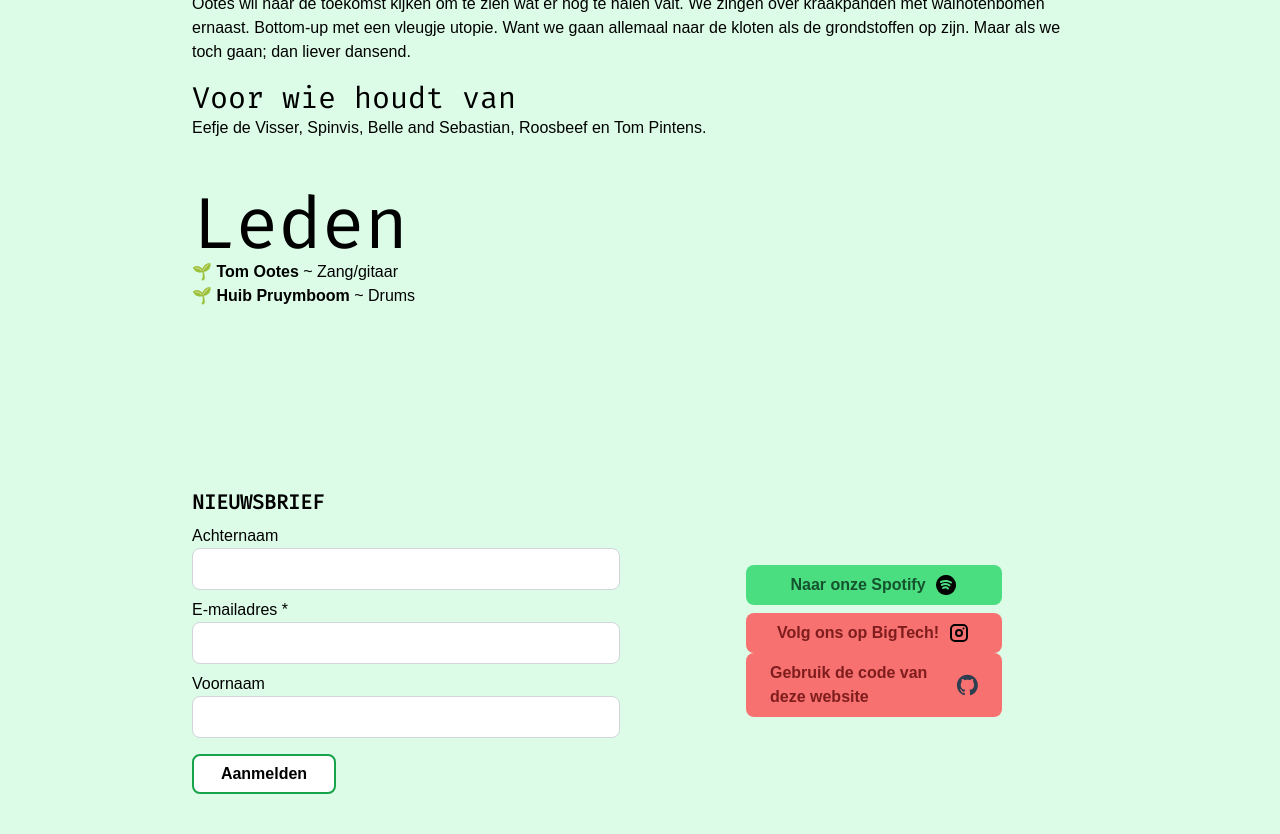
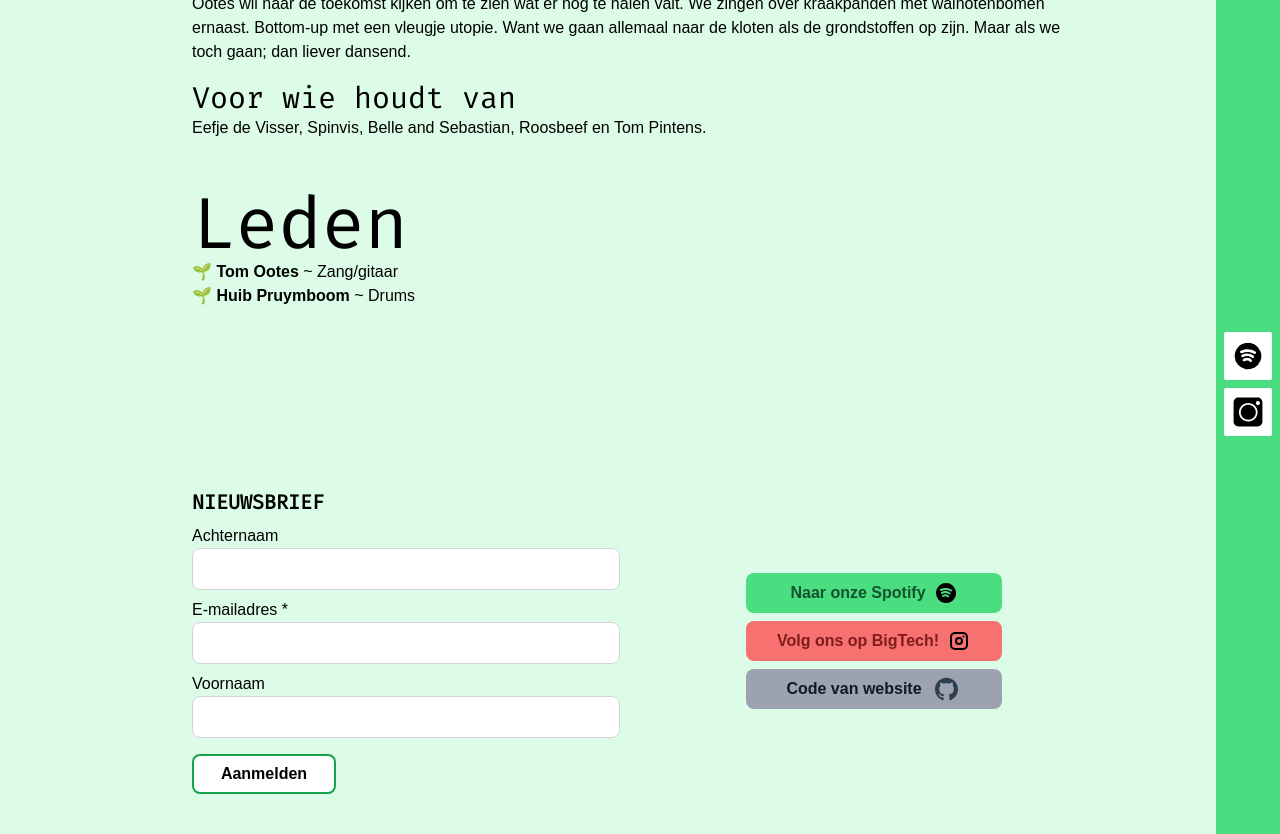
Before and after one commit to tomootes/ootes-band, a Jekyll site: the page built from index.html, in a window 1280 px wide and 900 px high, scrolled down 741 px, cut to the strip 66-900 px from the top of the window. Built offline with Jekyll 4.4.1, drawn with Linux system fonts in a browser that asks for light colours; nearby versions of some CDN libraries; a script that is not in the unit is left out.

Commit message:
added a sidebar mate

```diff
--- a/_includes/footer.html
+++ b/_includes/footer.html
@@ -22,13 +22,13 @@
             <span class="mr-2 text-green-900 font-bold">Naar onze Spotify</span>
             <svg  xmlns="http://www.w3.org/2000/svg"  width="24"  height="24"  viewBox="0 0 24 24"  fill="currentColor"  class="icon icon-tabler icons-tabler-filled icon-tabler-brand-spotify"><path stroke="none" d="M0 0h24v24H0z" fill="none"/><path d="M17 3.34a10 10 0 1 1 -15 8.66l.005 -.324a10 10 0 0 1 14.995 -8.336m-2.168 11.605c-1.285 -1.927 -4.354 -2.132 -6.387 -.777a1 1 0 0 0 1.11 1.664c1.195 -.797 3.014 -.675 3.613 .223a1 1 0 1 0 1.664 -1.11m1.268 -3.245c-2.469 -1.852 -5.895 -2.187 -8.608 -.589a1 1 0 0 0 1.016 1.724c1.986 -1.171 4.544 -.92 6.392 .465a1 1 0 0 0 1.2 -1.6m1.43 -3.048c-3.677 -2.298 -7.766 -2.152 -10.977 -.546a1 1 0 0 0 .894 1.788c2.635 -1.317 5.997 -1.437 9.023 .454a1 1 0 1 0 1.06 -1.696" /></svg>
         </a>
-        <a class="flex items-center justify-center bg-red-400 rounded-lg py-2 px-6 w-64" href="https://www.instagram.com/ootes.band/" target="_blank">
+        <a class="flex items-center justify-center bg-red-400 rounded-lg py-2 px-6 w-64 mb-2" href="https://www.instagram.com/ootes.band/" target="_blank">
             <span class="mr-2 text-red-900 font-bold">Volg ons op BigTech!</span>
             <svg  xmlns="http://www.w3.org/2000/svg"  width="24"  height="24"  viewBox="0 0 24 24"  fill="none"  stroke="currentColor"  stroke-width="2"  stroke-linecap="round"  stroke-linejoin="round"  class="icon icon-tabler icons-tabler-outline icon-tabler-brand-instagram"><path stroke="none" d="M0 0h24v24H0z" fill="none"/><path d="M4 8a4 4 0 0 1 4 -4h8a4 4 0 0 1 4 4v8a4 4 0 0 1 -4 4h-8a4 4 0 0 1 -4 -4z" /><path d="M9 12a3 3 0 1 0 6 0a3 3 0 0 0 -6 0" /><path d="M16.5 7.5v.01" /></svg>
         </a>
-        <a class="flex items-center justify-center bg-red-400 rounded-lg py-2 px-6 w-64" href="https://github.com/tomootes/ootes-band" target="_blank">
-            <span class="mr-2 text-red-900 font-bold">Gebruik de code van deze website</span>
-            <svg height="32" aria-hidden="true" viewBox="0 0 24 24" version="1.1" width="32" data-view-component="true"><path fill="#2c3e50" d="M12.5.75C6.146.75 1 5.896 1 12.25c0 5.089 3.292 9.387 7.863 10.91.575.101.79-.244.79-.546 0-.273-.014-1.178-.014-2.142-2.889.532-3.636-.704-3.866-1.35-.13-.331-.69-1.352-1.18-1.625-.402-.216-.977-.748-.014-.762.906-.014 1.553.834 1.769 1.179 1.035 1.74 2.688 1.25 3.349.948.1-.747.402-1.25.733-1.538-2.559-.287-5.232-1.279-5.232-5.678 0-1.25.445-2.285 1.178-3.09-.115-.288-.517-1.467.115-3.048 0 0 .963-.302 3.163 1.179.92-.259 1.897-.388 2.875-.388.977 0 1.955.13 2.875.388 2.2-1.495 3.162-1.179 3.162-1.179.633 1.581.23 2.76.115 3.048.733.805 1.179 1.825 1.179 3.09 0 4.413-2.688 5.39-5.247 5.678.417.36.776 1.05.776 2.128 0 1.538-.014 2.774-.014 3.162 0 .302.216.662.79.547C20.709 21.637 24 17.324 24 12.25 24 5.896 18.854.75 12.5.75Z"></path></svg>
+        <a class="flex items-center justify-center bg-gray-400 rounded-lg py-2 px-6 w-64" href="https://github.com/tomootes/ootes-band" target="_blank">
+            <span class="mr-2 text-gray-900 font-bold">Code van website</span>
+            <svg height="24" aria-hidden="true" viewBox="0 0 24 24" version="1.1" width="32" data-view-component="true"><path fill="#2c3e50" d="M12.5.75C6.146.75 1 5.896 1 12.25c0 5.089 3.292 9.387 7.863 10.91.575.101.79-.244.79-.546 0-.273-.014-1.178-.014-2.142-2.889.532-3.636-.704-3.866-1.35-.13-.331-.69-1.352-1.18-1.625-.402-.216-.977-.748-.014-.762.906-.014 1.553.834 1.769 1.179 1.035 1.74 2.688 1.25 3.349.948.1-.747.402-1.25.733-1.538-2.559-.287-5.232-1.279-5.232-5.678 0-1.25.445-2.285 1.178-3.09-.115-.288-.517-1.467.115-3.048 0 0 .963-.302 3.163 1.179.92-.259 1.897-.388 2.875-.388.977 0 1.955.13 2.875.388 2.2-1.495 3.162-1.179 3.162-1.179.633 1.581.23 2.76.115 3.048.733.805 1.179 1.825 1.179 3.09 0 4.413-2.688 5.39-5.247 5.678.417.36.776 1.05.776 2.128 0 1.538-.014 2.774-.014 3.162 0 .302.216.662.79.547C20.709 21.637 24 17.324 24 12.25 24 5.896 18.854.75 12.5.75Z"></path></svg>
         </a>
     </div>
 </div>
--- a/_includes/marquee.html
+++ b/_includes/marquee.html
@@ -1,4 +1,4 @@
-<div class="marquee pb-2 pt-2 absolute top-0 max-w-full hidden md:flex">
+<div class="marquee pb-2 pt-2 absolute top-0 max-w-full hidden md:flex z-50">
   <span class="text-base"
     >*** ONS ALBUM
     <a
--- a/_includes/nav.html
+++ b/_includes/nav.html
@@ -1,13 +1,19 @@
 <nav class="container mx-auto max-w-4xl text-lg sticky top-0 px-2 md:px-0 mb- md:mb-8">
-  <ul class="flex flex-row justify-around px-5 py-2 bg-green-400 text-white rounded-lg">
+  <ul class="flex flex-row justify-around items-center md:px-5 py-2 bg-green-400 text-white rounded-lg">
     {% assign pages = site.pages | where_exp: 'page', 'page.title' %}
     {% assign pages_sorted = pages | sort: 'date' | reverse %}
     {% for page in pages_sorted %}
-    <li class="text-base">
+    <li class="text-sm md:text-base">
       <a href="{{page.url}}" class="flex items-center text-green-900 font-bold">
         {{ page.title }}
       </a>
     </li>
     {% endfor %}
+    <li class="md:hidden text-sm md:text-base">
+      <a class="" href="https://open.spotify.com/artist/1tXuVg9XNIbVjaEQNW9xmL?si=ocOafhslQrCqE0bxdaH1Sw">
+        <svg  xmlns="http://www.w3.org/2000/svg" width="24" height="24" viewBox="0 0 24 24" fill="currentColor" class="icon icon-tabler icons-tabler-filled icon-tabler-brand-spotify w-8 h-8">
+        <path stroke="none" d="M0 0h24v24H0z" fill="none"></path><path d="M17 3.34a10 10 0 1 1 -15 8.66l.005 -.324a10 10 0 0 1 14.995 -8.336m-2.168 11.605c-1.285 -1.927 -4.354 -2.132 -6.387 -.777a1 1 0 0 0 1.11 1.664c1.195 -.797 3.014 -.675 3.613 .223a1 1 0 1 0 1.664 -1.11m1.268 -3.245c-2.469 -1.852 -5.895 -2.187 -8.608 -.589a1 1 0 0 0 1.016 1.724c1.986 -1.171 4.544 -.92 6.392 .465a1 1 0 0 0 1.2 -1.6m1.43 -3.048c-3.677 -2.298 -7.766 -2.152 -10.977 -.546a1 1 0 0 0 .894 1.788c2.635 -1.317 5.997 -1.437 9.023 .454a1 1 0 1 0 1.06 -1.696"></path></svg>
+      </a>
+    </li>
   </ul>
 </nav>
--- /dev/null
+++ b/_includes/sidebar.html
@@ -0,0 +1,11 @@
+<aside class="hidden md:flex bg-green-400 w-16 right-0 fixed top-0 h-full justify-center items-center flex-col px-2">
+    <a class="bg-white rounded-sm p-2 mb-2" href="https://open.spotify.com/artist/1tXuVg9XNIbVjaEQNW9xmL?si=ocOafhslQrCqE0bxdaH1Sw">
+        <svg  xmlns="http://www.w3.org/2000/svg" width="24" height="24" viewBox="0 0 24 24" fill="currentColor" class="icon icon-tabler icons-tabler-filled icon-tabler-brand-spotify w-8 h-8">
+        <path stroke="none" d="M0 0h24v24H0z" fill="none"></path><path d="M17 3.34a10 10 0 1 1 -15 8.66l.005 -.324a10 10 0 0 1 14.995 -8.336m-2.168 11.605c-1.285 -1.927 -4.354 -2.132 -6.387 -.777a1 1 0 0 0 1.11 1.664c1.195 -.797 3.014 -.675 3.613 .223a1 1 0 1 0 1.664 -1.11m1.268 -3.245c-2.469 -1.852 -5.895 -2.187 -8.608 -.589a1 1 0 0 0 1.016 1.724c1.986 -1.171 4.544 -.92 6.392 .465a1 1 0 0 0 1.2 -1.6m1.43 -3.048c-3.677 -2.298 -7.766 -2.152 -10.977 -.546a1 1 0 0 0 .894 1.788c2.635 -1.317 5.997 -1.437 9.023 .454a1 1 0 1 0 1.06 -1.696"></path></svg>
+    </a>
+    <a class="bg-white rounded-sm p-2" href="https://www.instagram.com/ootes.band/">
+        <svg class="w-8 h-8" version="1.1" viewBox="0 0 1200 1200" xmlns="http://www.w3.org/2000/svg">
+            <path d="m962.52 60h-725.04c-47.023 0.14844-92.082 18.895-125.33 52.148-33.254 33.25-52 78.309-52.148 125.33v725.04c0.14844 47.023 18.895 92.082 52.148 125.33 33.25 33.254 78.309 52 125.33 52.148h725.04c47.023-0.14844 92.082-18.895 125.33-52.148 33.254-33.25 52-78.309 52.148-125.33v-725.04c-0.14844-47.023-18.895-92.082-52.148-125.33-33.25-33.254-78.309-52-125.33-52.148zm-151.63 348.68c53.336 53.336 83.301 125.68 83.301 201.1 0 75.426-29.965 147.77-83.301 201.1-53.336 53.336-125.67 83.297-201.1 83.297-75.426 0-147.77-29.961-201.1-83.297-53.332-53.336-83.297-125.68-83.297-201.1 0-75.426 29.961-147.77 83.297-201.1 35.301-35.301 79.273-60.688 127.49-73.609 48.223-12.922 98.996-12.922 147.22 0 48.223 12.922 92.191 38.309 127.49 73.609zm-201.09-148.22c92.648 0 181.5 36.805 247.02 102.32 65.512 65.512 102.32 154.37 102.32 247.02 0 92.648-36.805 181.5-102.32 247.02-65.516 65.512-154.37 102.32-247.02 102.32-92.648 0-181.5-36.805-247.02-102.32-65.512-65.516-102.32-154.37-102.32-247.02 0-92.648 36.805-181.5 102.32-247.02 65.512-65.512 154.37-102.32 247.02-102.32zm360.67-76.586c20.582 0 40.32 8.1758 54.875 22.73 14.551 14.555 22.727 34.293 22.727 54.875s-8.1758 40.32-22.727 54.875c-14.555 14.551-34.293 22.73-54.875 22.73-20.582 0-40.32-8.1797-54.875-22.73-14.555-14.555-22.73-34.293-22.73-54.875 0.003906-20.582 8.1797-40.32 22.734-54.871 14.551-14.555 34.289-22.73 54.871-22.734z" fill-rule="evenodd"/>
+        </svg>
+    </a>
+</aside>
--- a/_layouts/default.html
+++ b/_layouts/default.html
@@ -11,16 +11,20 @@
     <title>{{ page.title }} | Ootes Band </title>
   </head>
   <body class="bg-green-100">
-    <div class="overlay w-100 h-100 bg-green-600 absolute ">
-      <div class="container mx-auto  max-w-14xl">
-        <a href=""></a>
-        <a href=""></a>
-        <a href=""></a>
-      </div>
-    </div>
+    {% comment %} <div class="overlay w-full h-full bg-green-600 fixed top-0 left-0 z-50">
+        <a class="flex items-center bg-green-400 justify-center mb-2 rounded-lg py-2 px-6 mt-20 md:mt-0 w-64" href="https://open.spotify.com/artist/1tXuVg9XNIbVjaEQNW9xmL?si=ocOafhslQrCqE0bxdaH1Sw" target="_blank">
+            <span class="mr-2 text-green-900 font-bold">Naar onze Spotify</span>
+            <svg  xmlns="http://www.w3.org/2000/svg"  width="24"  height="24"  viewBox="0 0 24 24"  fill="currentColor"  class="icon icon-tabler icons-tabler-filled icon-tabler-brand-spotify"><path stroke="none" d="M0 0h24v24H0z" fill="none"/><path d="M17 3.34a10 10 0 1 1 -15 8.66l.005 -.324a10 10 0 0 1 14.995 -8.336m-2.168 11.605c-1.285 -1.927 -4.354 -2.132 -6.387 -.777a1 1 0 0 0 1.11 1.664c1.195 -.797 3.014 -.675 3.613 .223a1 1 0 1 0 1.664 -1.11m1.268 -3.245c-2.469 -1.852 -5.895 -2.187 -8.608 -.589a1 1 0 0 0 1.016 1.724c1.986 -1.171 4.544 -.92 6.392 .465a1 1 0 0 0 1.2 -1.6m1.43 -3.048c-3.677 -2.298 -7.766 -2.152 -10.977 -.546a1 1 0 0 0 .894 1.788c2.635 -1.317 5.997 -1.437 9.023 .454a1 1 0 1 0 1.06 -1.696" /></svg>
+        </a>
+        <a class="flex items-center justify-center bg-red-400 rounded-lg py-2 px-6 w-64 mb-2" href="https://www.instagram.com/ootes.band/" target="_blank">
+            <span class="mr-2 text-red-900 font-bold">Volg ons op BigTech!</span>
+            <svg  xmlns="http://www.w3.org/2000/svg"  width="24"  height="24"  viewBox="0 0 24 24"  fill="none"  stroke="currentColor"  stroke-width="2"  stroke-linecap="round"  stroke-linejoin="round"  class="icon icon-tabler icons-tabler-outline icon-tabler-brand-instagram"><path stroke="none" d="M0 0h24v24H0z" fill="none"/><path d="M4 8a4 4 0 0 1 4 -4h8a4 4 0 0 1 4 4v8a4 4 0 0 1 -4 4h-8a4 4 0 0 1 -4 -4z" /><path d="M9 12a3 3 0 1 0 6 0a3 3 0 0 0 -6 0" /><path d="M16.5 7.5v.01" /></svg>
+        </a>
+    </div> {% endcomment %}
     {% include logo.html %}
     {% include nav.html %}
     {{ content }}
+    {% include sidebar.html %}
     {% include footer.html %}
   </body>
 </html>
```
Also changed, not shown: 4 other files.
